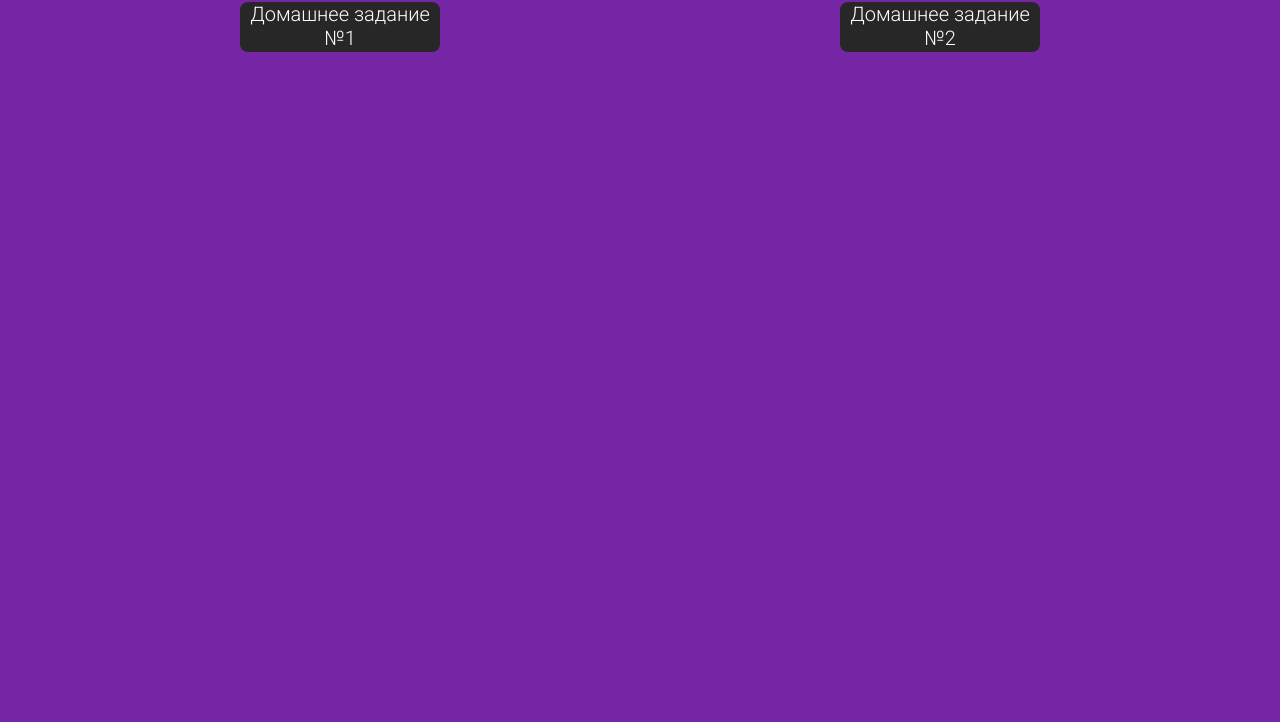
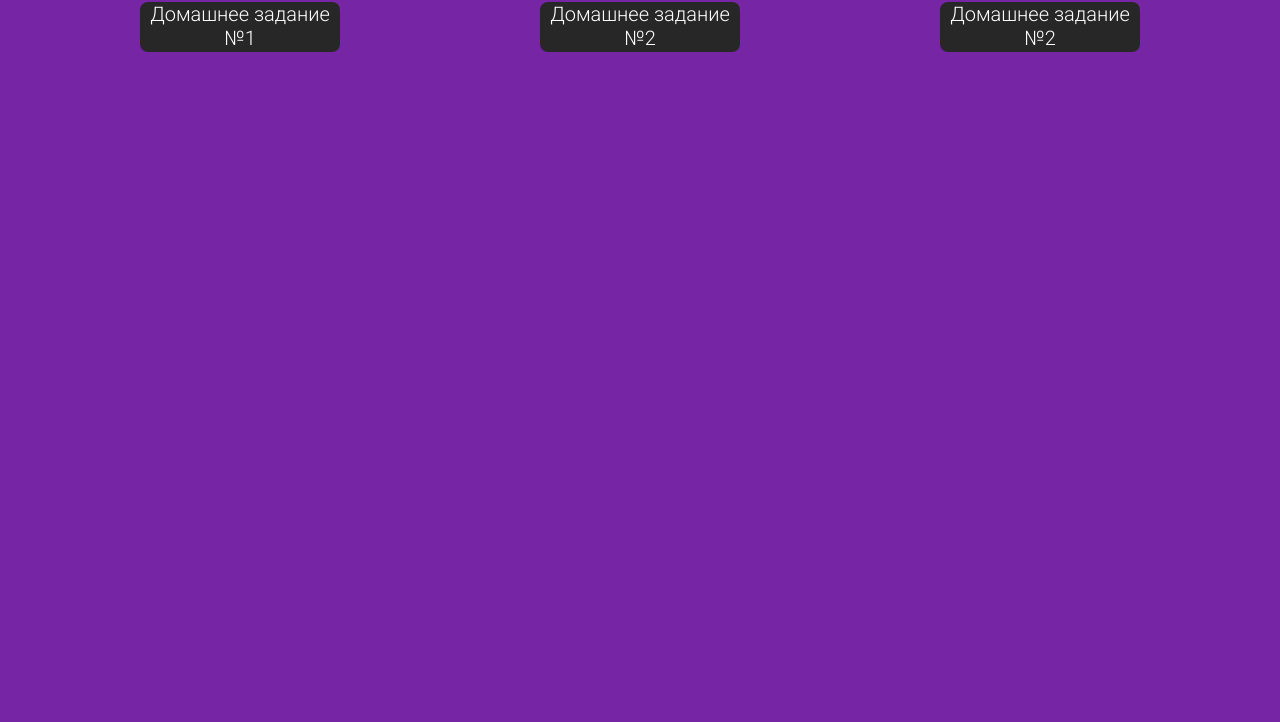
Before and after one commit to bahti708/maxima-28-03-baktiyar-sagimbaev, a plain HTML site: page index.html in a window 1280 px wide. Shown: the part 78-800 px from the top of the page. Drawn offline with Linux system fonts and the light colour scheme.

Commit message:
mod index.html

```diff
--- a/index.html
+++ b/index.html
@@ -22,6 +22,9 @@
         <div class="homework__card">
           <a href="./homeworks/homework_2/index.html" target="_blank">Домашнее задание №2</a>
         </div>
+        <div class="homework__card">
+          <a href="./homeworks/homework_3/index.html" target="_blank">Домашнее задание №2</a>
+        </div>
       </div>
     </div>
   </main>
```
